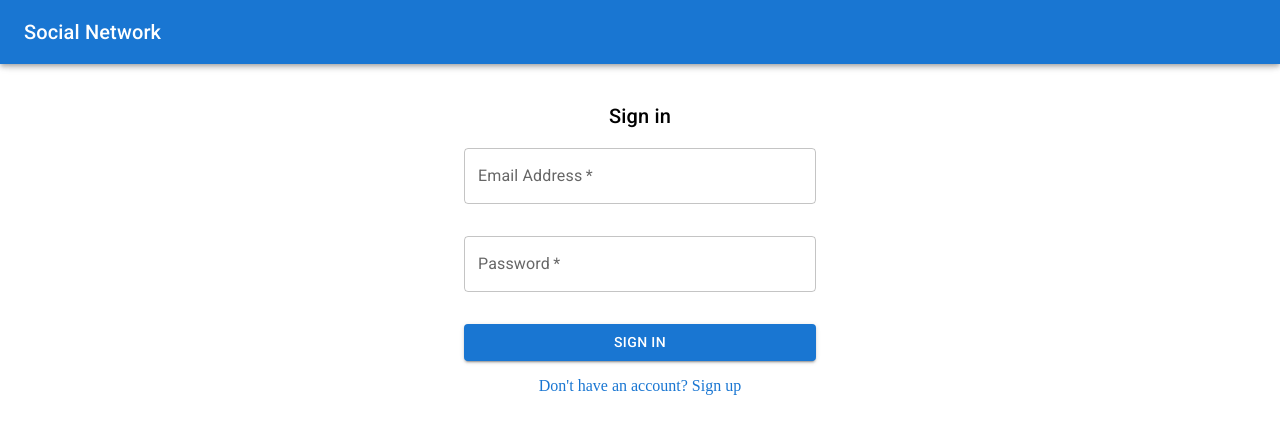
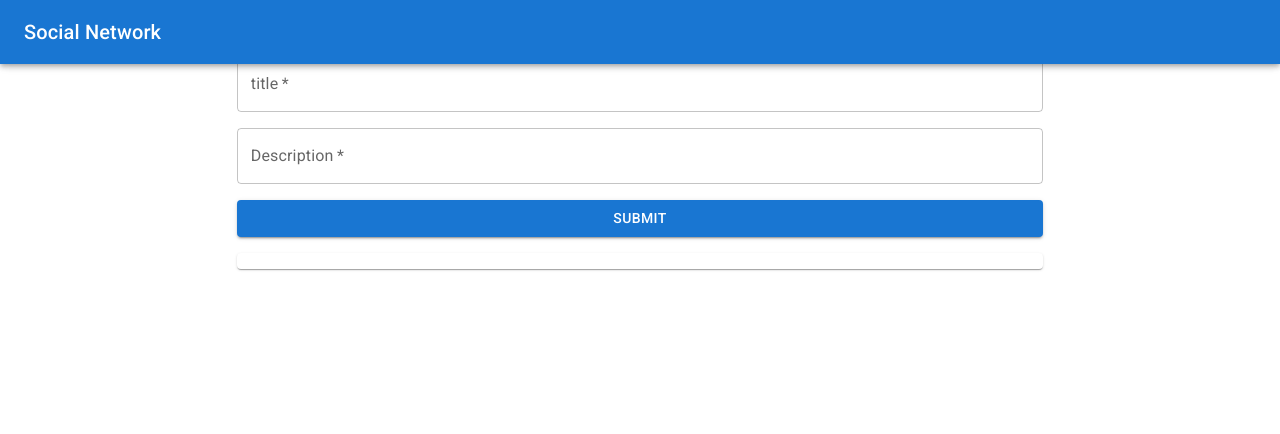
Before and after one commit to Dourden8011/Social_network, a React (Create React App) app: page / in a window 1280 px wide. Shown: the top 434 px of the page. Built offline with nearby package versions, Linux system fonts and the light colour scheme.

Commit message:
Add Redux Toolkit, Posts and Post components

```diff
--- a/package.json
+++ b/package.json
@@ -8,6 +8,7 @@
     "@fontsource/roboto": "^5.0.8",
     "@mui/icons-material": "^5.14.14",
     "@mui/material": "^5.14.14",
+    "@reduxjs/toolkit": "^1.9.7",
     "@testing-library/jest-dom": "^5.17.0",
     "@testing-library/react": "^13.4.0",
     "@testing-library/user-event": "^13.5.0",
@@ -15,8 +16,10 @@
     "@types/node": "^20.8.7",
     "@types/react": "^18.2.29",
     "@types/react-dom": "^18.2.14",
+    "eslint-plugin-n": "^16.3.0",
     "react": "^18.2.0",
     "react-dom": "^18.2.0",
+    "react-redux": "^8.1.3",
     "react-router-dom": "^6.17.0",
     "react-scripts": "5.0.1",
     "web-vitals": "^2.1.4"
@@ -46,6 +49,7 @@
     ]
   },
   "devDependencies": {
+    "@babel/plugin-proposal-private-property-in-object": "^7.21.11",
     "@typescript-eslint/eslint-plugin": "^6.8.0",
     "eslint": "^7.32.0",
     "eslint-config-standard-with-typescript": "^39.1.1",
--- a/src/App.tsx
+++ b/src/App.tsx
@@ -1,10 +1,10 @@
 import React from 'react'
 import { Routes, Route } from 'react-router-dom'
-// import { Homepage } from "./components/pages/Homepage";
 import SignIn from './components/pages/SignIn'
 import SignUp from './components/pages/SignUp'
 import NotFoundPage from './components/pages/NotFoundPage'
 import { Typography, Toolbar, AppBar } from '@mui/material'
+import Posts from './components/Posts'
 
 const App: React.FC = () => (
   <div className="App">
@@ -16,7 +16,8 @@ const App: React.FC = () => (
       </Toolbar>
     </AppBar>
     <Routes>
-      <Route path="/" element={<SignIn />}/>
+      <Route path="/" element={<Posts />}/>
+      <Route path="/sign_in" element={<SignIn />}/>
       <Route path="/sign_up" element={<SignUp />}/>
       <Route path="*" element={<NotFoundPage />}/>
     </Routes>
--- a/src/components/Post.tsx
+++ b/src/components/Post.tsx
@@ -1,13 +1,18 @@
 import React from 'react'
-import type { PostObj } from './Posts'
 
-interface Props {
-  post: PostObj
+interface PostProps {
+  id: string
+  title: string
+  body: string
 }
 
-const Post: React.FC<Props> = ({ post }) => {
+interface PostItem {
+  post: PostProps
+}
+
+const Post: React.FC<PostItem> = ({ post }) => {
   return (
-    <li>
+    <li style={{ listStyle: 'none' }}>
       <h3>{post.id}</h3>
       <h2>{post.title}</h2>
       <p>{post.body}</p>
--- a/src/components/Posts.tsx
+++ b/src/components/Posts.tsx
@@ -1,23 +1,12 @@
-import React, { useEffect, useState } from 'react'
-import { connect } from 'react-redux'
+import React from 'react'
 import { styled } from '@mui/material/styles'
 import Paper from '@mui/material/Paper'
 import { Button, Container, Stack, TextField, Typography } from '@mui/material'
 import Post from './Post'
-import { fetchPosts } from '../actions/postActions'
+import { useAppDispatch, useAppSelector } from './hooks'
+import { addPost } from './slices/postsSlice'
 
-export interface PostObj {
-  id: string
-  title: string
-  body: string
-}
-
-export interface ReduxObj {
-  dispatch: any
-  posts: any
-}
-
-const Posts: React.FC<ReduxObj> = ({ dispatch, posts }) => {
+const Posts: React.FC = () => {
   const Item = styled(Paper)(({ theme }) => ({
     backgroundColor: theme.palette.mode === 'dark' ? '#1A2027' : '#fff',
     ...theme.typography.body2,
@@ -25,30 +14,25 @@ const Posts: React.FC<ReduxObj> = ({ dispatch, posts }) => {
     textAlign: 'center',
     color: theme.palette.text.secondary
   }))
+  const dispatch = useAppDispatch()
 
-  const [newPosts, setPosts] = useState<PostObj[]>([])
-
-  useEffect(() => {
-    dispatch(fetchPosts())
-  }, [dispatch])
-
-  const handleSubmit: React.FormEventHandler<HTMLFormElement> = e => {
+  const handleSubmit: React.FormEventHandler<HTMLFormElement> = (e) => {
     e.preventDefault()
     const formData = new FormData(e.currentTarget)
 
     const title = formData.get('title') as string
     const body = formData.get('body') as string
 
-    setPosts([
-      ...newPosts,
-      {
-        id: (newPosts.length + 1).toString(),
-        title,
-        body
-      }
-    ])
+    dispatch(addPost({
+      id: '',
+      title,
+      body
+    }))
+
     e.currentTarget.reset()
   }
+
+  const posts = useAppSelector((state) => state.posts.posts)
 
   return (
     <Container
@@ -72,7 +56,7 @@ const Posts: React.FC<ReduxObj> = ({ dispatch, posts }) => {
             name='title'
             required
             id="outlined-required"
-            label="Title"
+            label="title"
             sx={{ width: '100%', mb: 2 }}
           />
           <TextField
@@ -92,21 +76,17 @@ const Posts: React.FC<ReduxObj> = ({ dispatch, posts }) => {
             Submit
           </Button>
         </form>
-        <ul>
-          {posts.reverse().map((item: PostObj) => (
-            <Item key={item.id}>
-              <Post post={item}/>
-            </Item>
-          ))}
+        <ul style={{ padding: '0' }}>
+          <Item>
+            {[...posts].reverse().map(post => (
+              <Post key={post.id}
+              post={post}/>)
+            )}
+          </Item>
         </ul>
       </Stack>
     </Container>
   )
 }
 
-// eslint-disable-next-line @typescript-eslint/explicit-function-return-type
-const mapStateToProps = (state: { posts: { posts: any } }) => ({
-  posts: state.posts.posts
-})
-
-export default connect(mapStateToProps)(Posts)
+export default Posts
--- /dev/null
+++ b/src/components/hooks.ts
@@ -0,0 +1,5 @@
+import { type TypedUseSelectorHook, useDispatch, useSelector } from 'react-redux'
+import { type AppDispatch, type RootState } from './store'
+
+export const useAppDispatch: () => AppDispatch = useDispatch
+export const useAppSelector: TypedUseSelectorHook<RootState> = useSelector
--- a/src/components/slices/postsSlice.tsx
+++ b/src/components/slices/postsSlice.tsx
@@ -1,6 +1,19 @@
-import { createSlice } from '@reduxjs/toolkit'
+import { type PayloadAction, createSlice } from '@reduxjs/toolkit'
 
-export const initialState = {
+interface Post {
+  id: string
+  userId?: string
+  title: string
+  body: string
+}
+
+interface InitialState {
+  loading: boolean
+  hasErrors: boolean
+  posts: Post[]
+}
+
+export const initialState: InitialState = {
   loading: false,
   hasErrors: false,
   posts: []
@@ -22,10 +35,9 @@ const postsSlice = createSlice({
       state.loading = false
       state.hasErrors = true
     },
-    addPost: (state, action) => {
-      console.log(action)
+    addPost: (state, action: PayloadAction<Post>) => {
       const post = {
-        id: state.posts.length + 1,
+        id: (state.posts.length + 1).toString(),
         title: action.payload.title,
         body: action.payload.body
       }
@@ -36,21 +48,19 @@ const postsSlice = createSlice({
 
 export const { getPosts, getPostsSuccess, getPostsFailure, addPost } = postsSlice.actions
 
-export const postsSelector = (state) => state.posts
-
 export default postsSlice.reducer
 
-export function fetchPosts () {
-  return async (dispatch) => {
-    dispatch(getPosts())
+// export function fetchPosts () {
+//   return async (dispatch) => {
+//     dispatch(getPosts())
 
-    try {
-      const response = await fetch('https://jsonplaceholder.typicode.com/posts')
-      const data = await response.json()
+//     try {
+//       const response = await fetch('https://jsonplaceholder.typicode.com/posts')
+//       const data = await response.json()
 
-      dispatch(getPostsSuccess(data))
-    } catch (error) {
-      dispatch(getPostsFailure())
-    }
-  }
-}
+//       dispatch(getPostsSuccess(data))
+//     } catch (error) {
+//       dispatch(getPostsFailure())
+//     }
+//   }
+// }
--- /dev/null
+++ b/src/components/store.ts
@@ -0,0 +1,11 @@
+import { configureStore } from '@reduxjs/toolkit'
+import postsReducer from './slices/postsSlice'
+
+export const store = configureStore({
+  reducer: {
+    posts: postsReducer
+  }
+})
+
+export type RootState = ReturnType<typeof store.getState>
+export type AppDispatch = typeof store.dispatch
```
Also changed, not shown: src/index.js (+6 -10 lines), 1 other file (tests, documents, lock files or other folders).
